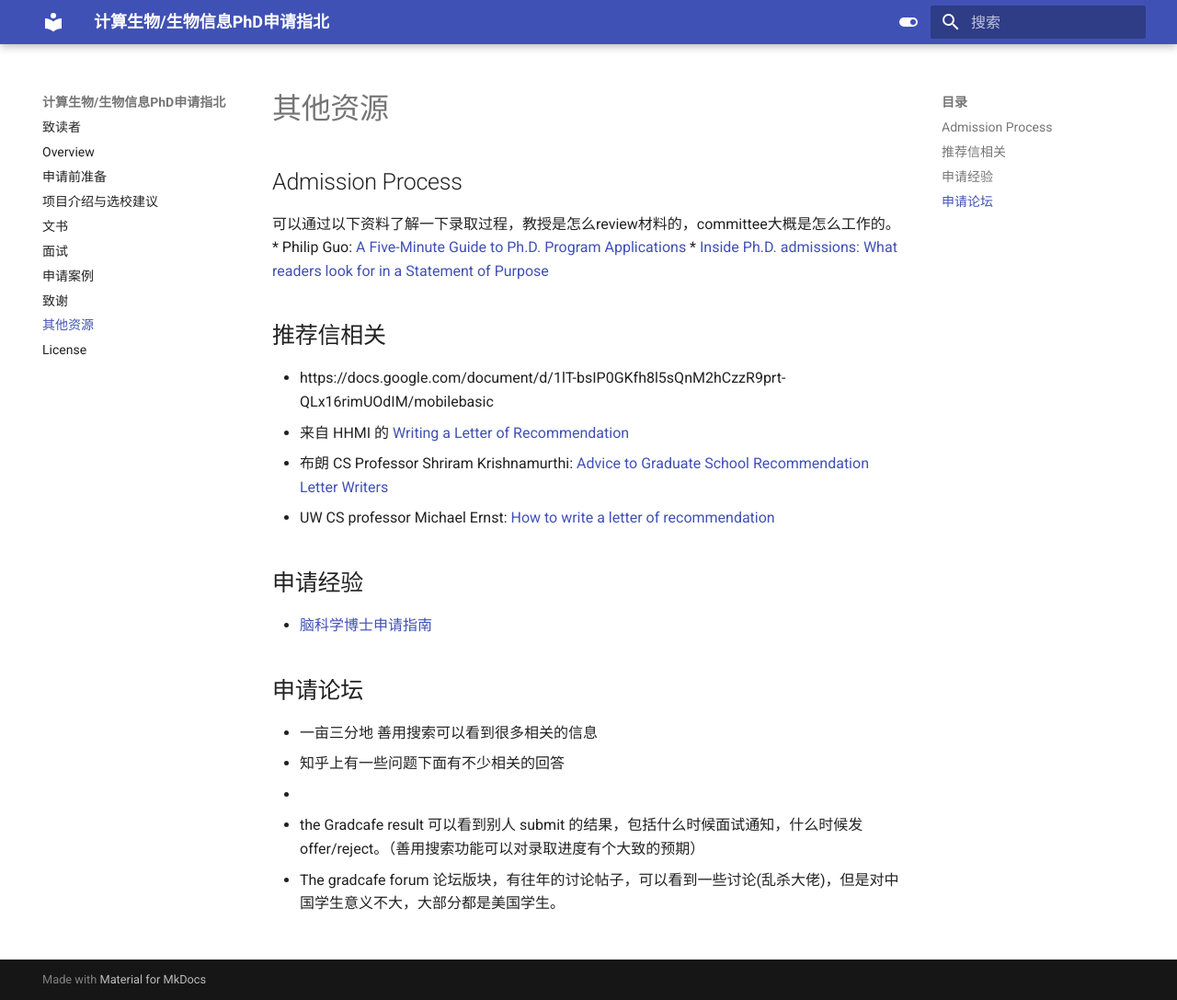
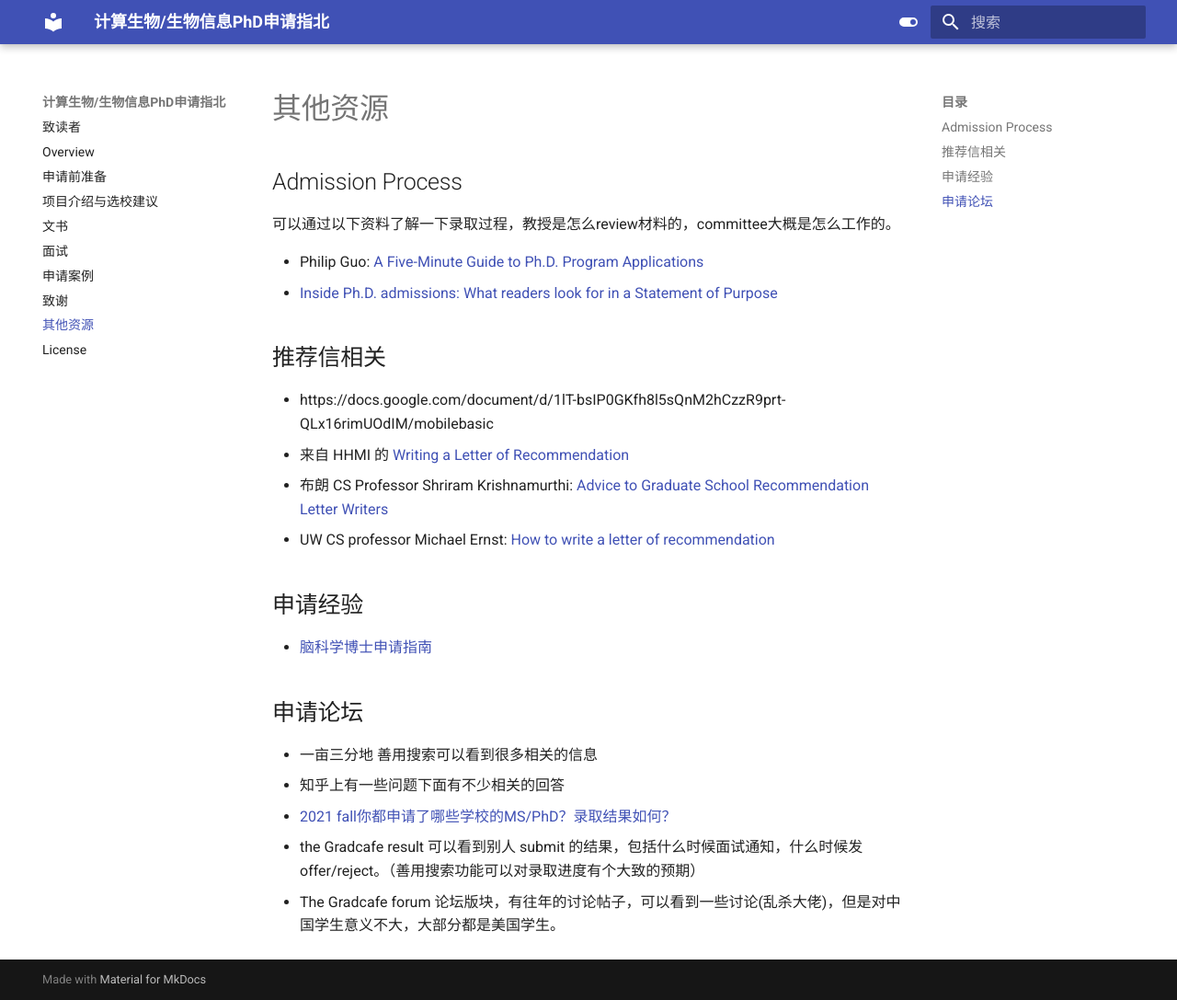
Before and after one commit to CompBio-PhD-cn/handbook, an MkDocs documentation site: the page built from docs/other_resource.md, in a window 1280 px wide and 1087 px high. Shown: the whole window at 92% size. Built offline with MkDocs 1.6.1 and Material for MkDocs 9.7.7, drawn with Linux system fonts in a browser that asks for light colours.

Commit message:
update other resource

```diff
--- a/docs/other_resource.md
+++ b/docs/other_resource.md
@@ -2,6 +2,7 @@
 
 ## Admission Process
 可以通过以下资料了解一下录取过程，教授是怎么review材料的，committee大概是怎么工作的。
+
 * Philip Guo: [A Five-Minute Guide to Ph.D. Program Applications](https://pg.ucsd.edu/PhD-application-tips.htm)
 * [Inside Ph.D. admissions: What readers look for in a Statement of Purpose](https://nschneid.medium.com/inside-ph-d-admissions-what-readers-look-for-in-a-statement-of-purpose-3db4e6081f80)
 
@@ -20,6 +21,6 @@
 
 * 一亩三分地 善用搜索可以看到很多相关的信息
 * 知乎上有一些问题下面有不少相关的回答
-  *
+  * [2021 fall你都申请了哪些学校的MS/PhD？录取结果如何？](https://www.zhihu.com/question/357928233)
 * the Gradcafe result 可以看到别人 submit 的结果，包括什么时候面试通知，什么时候发 offer/reject。（善用搜索功能可以对录取进度有个大致的预期）
-* The gradcafe forum 论坛版块，有往年的讨论帖子，可以看到一些讨论(乱杀大佬)，但是对中国学生意义不大，大部分都是美国学生。
+* The Gradcafe forum 论坛版块，有往年的讨论帖子，可以看到一些讨论(乱杀大佬)，但是对中国学生意义不大，大部分都是美国学生。
```
